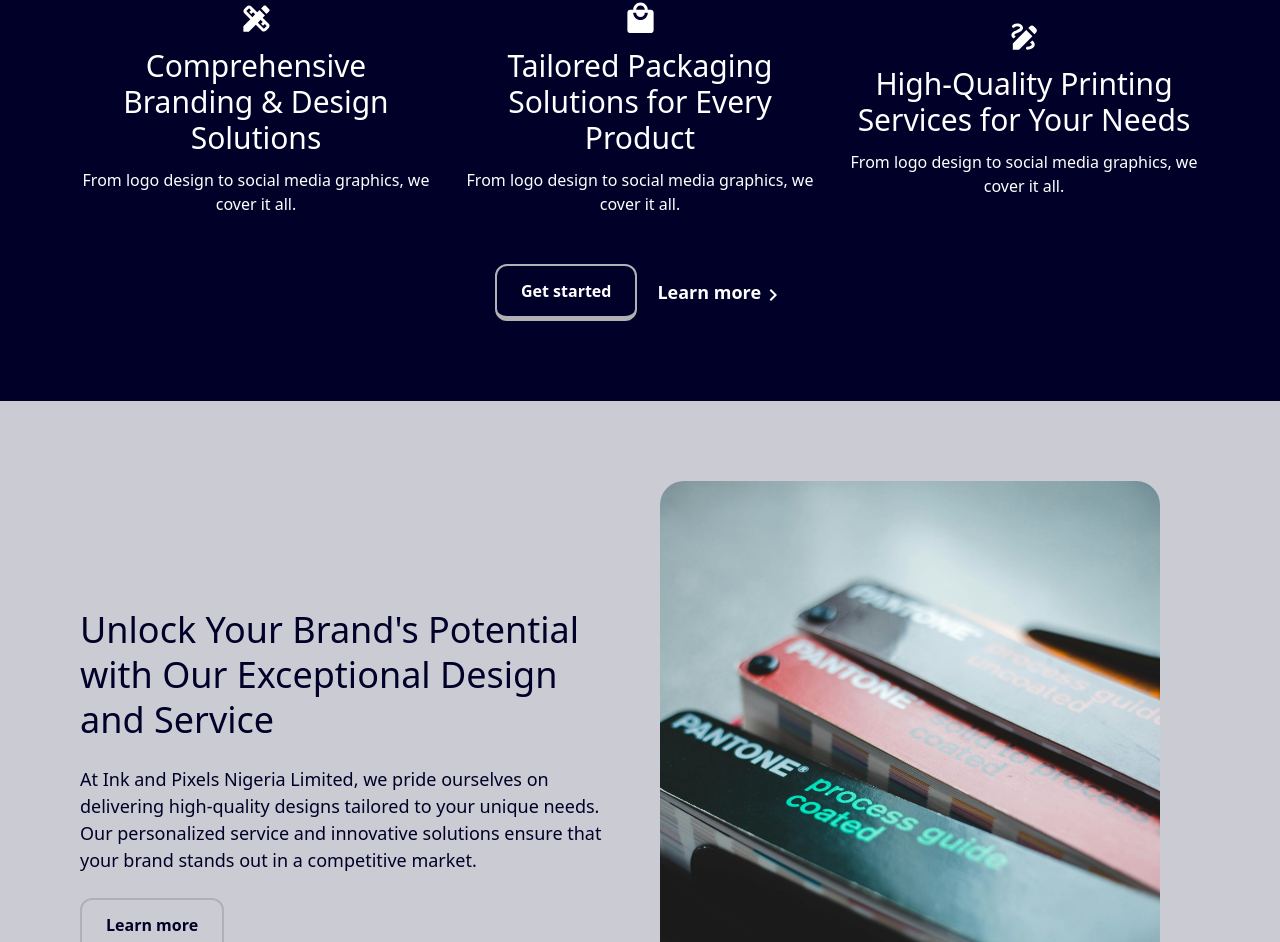
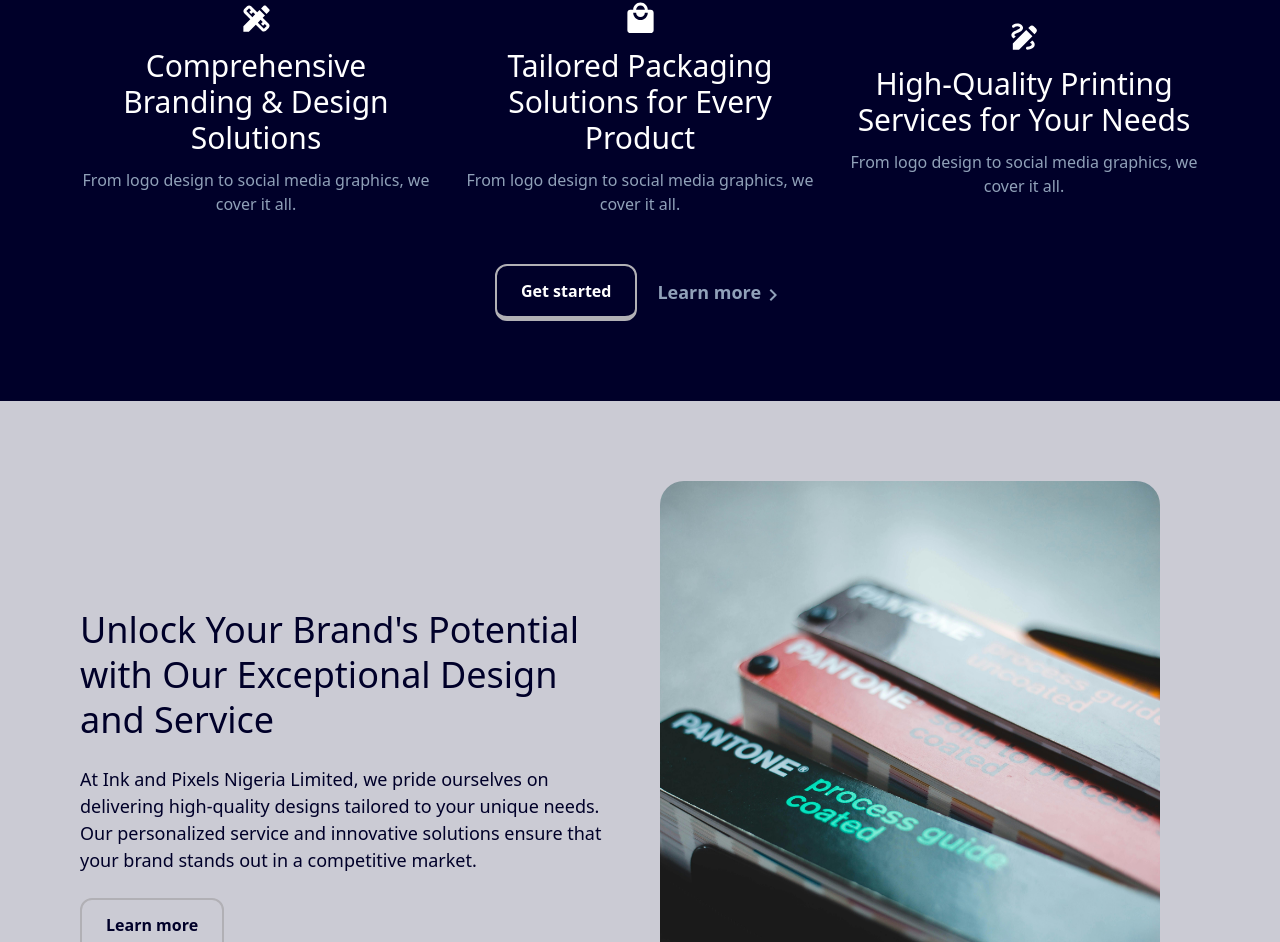
Before and after one commit to Tez-cyber/inks_pixels, a React (Vite) app: page / in a window 1280 px wide. Shown: the part 2045-2987 px from the top of the page. Built offline with nearby package versions, Linux system fonts and the light colour scheme.

Commit message:
Adjusted color for gridText

```diff
--- a/src/components/landing/innovateSection.jsx
+++ b/src/components/landing/innovateSection.jsx
@@ -57,7 +57,7 @@ export const InnovateSection = () => {
                                 <h2 className="text-2xl lg:text-3xl">
                                     {detail.title}
                                 </h2>
-                                <p>{detail.text}</p>
+                                <p className="text-slate-400">{detail.text}</p>
                             </div>
                         ))
                     }
@@ -70,7 +70,7 @@ export const InnovateSection = () => {
                     >
                         Get started
                     </Button>
-                    <Link className="font-semibold text-lg">
+                    <Link className="font-semibold text-slate-400 text-lg">
                         <span>
                             Learn more
                         </span>
```
